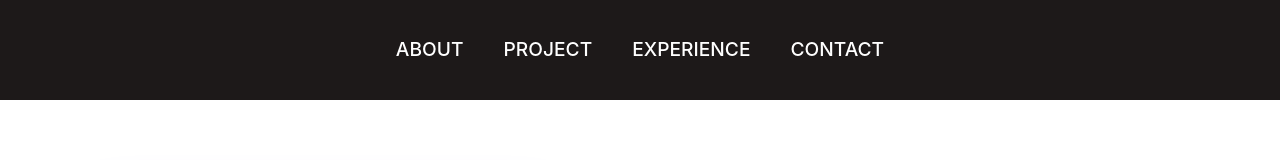
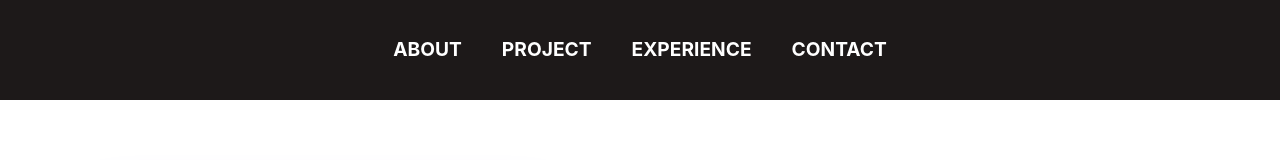
Before and after one commit to Alexk0309/Alex-Portfolio, a React (Vite) app in the folder alex-portfolio/: page / in a window 1280 px wide. Shown: the top 160 px of the page. Built offline with nearby package versions, Linux system fonts and the light colour scheme.

Commit message:
feat: animated hover nav bar

```diff
--- a/alex-portfolio/src/index.css
+++ b/alex-portfolio/src/index.css
@@ -15,14 +15,16 @@
 }
 
 a {
-  font-weight: 500;
+  font-weight: 700;
   color: #ffffff;
   text-decoration: inherit;
   padding-bottom: 10px;
+  transition: 0.2s;
 }
 a:hover {
   font-size: 40px;
   color: #a782ff;
+  transition: 0.2s;
 }
 
 body {
```
